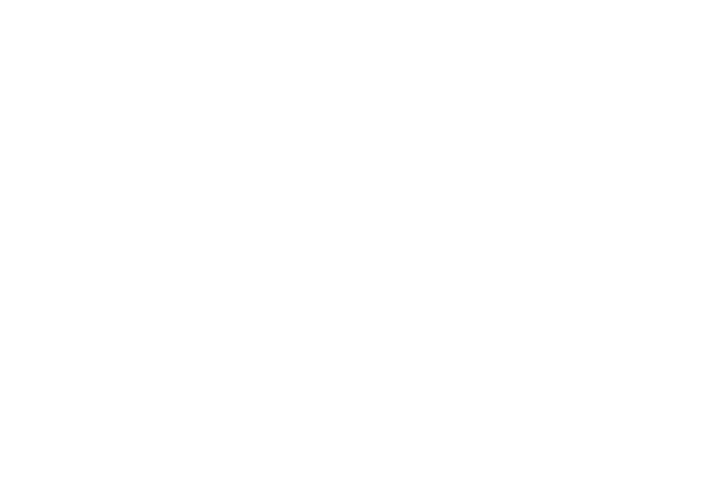
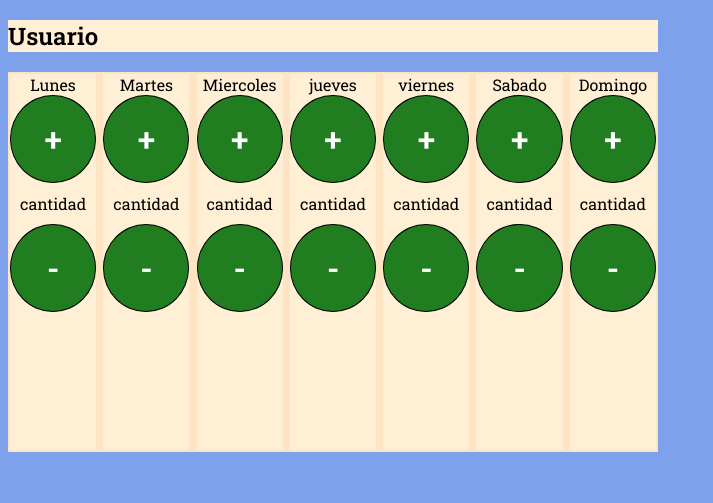
Before and after one commit to Rod01Andres/proyectoHomeAssistant, a website: page src/css/userSchedule.html in a window 1280 px wide. Shown: the whole page, without its empty margins (0-713 px from the left). Drawn offline with Linux system fonts and the light colour scheme.

Commit message:
Add files via upload

```diff
--- a/src/css/userSchedule.html
+++ b/src/css/userSchedule.html
@@ -16,10 +16,127 @@
         }
         body {
             font-family: 'Roboto Slab', serif;
+            background: rgb(126, 161, 235);
+            height: 480px;
+            width: 650px;
         }
+        nav {
+            background: papayawhip;
+        }
+        .horario{
+            background: bisque;
+            display: flex;
+            height: 380px;
+            width: 650px;
+            justify-content: space-between;
+        }
+        .dias{
+            margin: 2px;
+            background: papayawhip;
+            text-align: center;
+
+        }
+        .dias div{
+            display: flex;
+            flex-direction: column;
+        }
+        a {
+            text-decoration: none;
+            background: rgb(32, 126, 32);
+            color: #ffffff;
+            border: 1px solid black;
+            border-radius: 50%;
+            text-align:center;
+
+        }
+       .dias div div{
+        margin: 10px;
+       }
     </style>
 </head>
 <body>
+    <nav>
+        <h2>Usuario</h2>
+    </nav>
+    <div class="horario">
+        <div class="dias"> Lunes
+            <div>
+                <a href="">
+                    <h1>+</h1>
+                </a>
+                <div>cantidad</div>
+                <a href="">
+                    <h1>-</h1>
+                </a>
+            </div>
+        </div>
+        <div class="dias"> Martes
+            <div>
+                <a href="">
+                    <h1>+</h1>
+                </a>
+                <div>cantidad</div>
+                <a href="">
+                    <h1>-</h1>
+                </a>
+            </div>
+        </div>
+        <div class="dias"> Miercoles
+            <div>
+                <a href="">
+                    <h1>+</h1>
+                </a>
+                <div>cantidad</div>
+                <a href="">
+                    <h1>-</h1>
+                </a>
+            </div>
+        </div>
+        <div class="dias"> jueves
+            <div>
+                <a href="">
+                    <h1>+</h1>
+                </a>
+                <div>cantidad</div>
+                <a href="">
+                    <h1>-</h1>
+                </a>
+            </div>
+        </div>
+        <div class="dias"> viernes
+            <div>
+                <a href="">
+                    <h1>+</h1>
+                </a>
+                <div>cantidad</div>
+                <a href="">
+                    <h1>-</h1>
+                </a>
+            </div>
+        </div>
+        <div class="dias"> Sabado
+            <div>
+                <a href="">
+                    <h1>+</h1>
+                </a>
+                <div>cantidad</div>
+                <a href="">
+                    <h1>-</h1>
+                </a>
+            </div>
+        </div>
+        <div class="dias"> Domingo
+            <div>
+                <a href="">
+                    <h1>+</h1>
+                </a>
+                <div>cantidad</div>
+                <a href="">
+                    <h1>-</h1>
+                </a>
+            </div>
+        </div>
 
+    </div>
 </body>
 </html>
```
